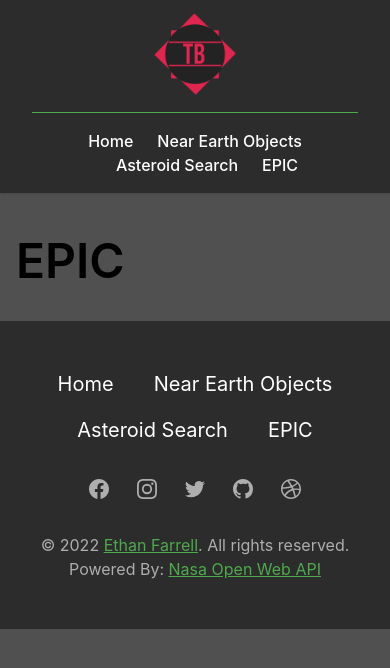
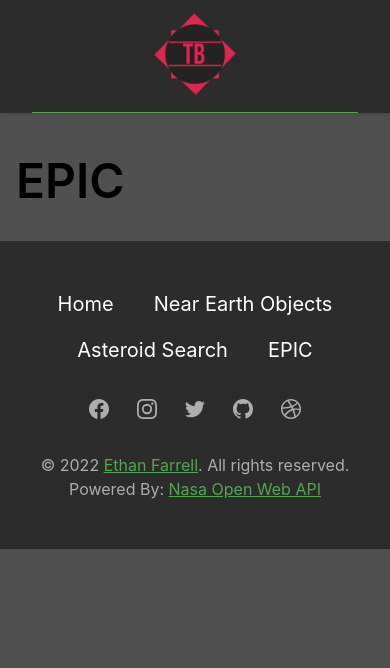
Before and after one commit to Trailblazer780/react-nasa-api-v2, a React (Create React App) app: page /epic in a window 390 px wide. Shown: the top 668 px of the page. Built offline with nearby package versions, Linux system fonts and the light colour scheme.

Commit message:
animations & styling added

```diff
--- a/package.json
+++ b/package.json
@@ -11,6 +11,8 @@
     "@types/react": "^18.0.21",
     "@types/react-dom": "^18.0.6",
     "@types/react-router-dom": "^5.3.3",
+    "animate.css": "^4.1.1",
+    "aos": "^2.3.4",
     "react": "^18.2.0",
     "react-dom": "^18.2.0",
     "react-loader-spinner": "^5.3.4",
@@ -44,6 +46,7 @@
     ]
   },
   "devDependencies": {
+    "@types/aos": "^3.0.4",
     "autoprefixer": "^10.4.12",
     "postcss": "^8.4.18",
     "tailwindcss": "^3.2.1"
--- a/src/App.tsx
+++ b/src/App.tsx
@@ -1,5 +1,7 @@
+import {useEffect} from 'react';
 import {Routes, Route} from 'react-router-dom';
 import "./App.css";
+import 'animate.css';
 import Header from './components/Header/Header';
 import Home from "./components/Pages/Home";
 import NearEarthAsteroids from './components/Pages/NearEarthAsteroids';
@@ -8,9 +10,14 @@ import EPIC from './components/Pages/EPIC';
 import Asteroid from './components/Pages/Asteroid';
 import Error from './components/Pages/Error';
 import Footer from './components/Footer';
+import AOS from 'aos';
+import 'aos/dist/aos.css';
 
 function App() {
 
+  useEffect(() => {
+    AOS.init();
+  }, [])
 
   return (
     <>
--- a/src/components/Footer/index.tsx
+++ b/src/components/Footer/index.tsx
@@ -1,27 +1,27 @@
-import { Link } from "react-router-dom";
+import { NavLink, Link } from "react-router-dom";
 
 import "./Footer.css";
 
 const Footer:React.FC = () => {
 
     return (
-        <footer className="bg-gray-700">
-            <div className="mx-auto max-w-7xl overflow-hidden py-12 px-4 sm:px-6 lg:px-8">
+        <footer className="bg-gray-700 bottom-0">
+            <div className="mx-auto max-w-7xl overflow-hidden py-12 px-4 sm:px-6 lg:px-8 animate__animated animate__fadeIn animate__delay-4s">
                 <nav className="-mx-5 -my-2 flex flex-wrap justify-center" aria-label="Footer">
                     <div className="px-5 py-2">
-                        <Link to="/" className="text-white text-xl hover-underline-animation">Home</Link>
+                        <NavLink to="/" className="text-white text-xl hover-underline-animation">Home</NavLink>
                     </div>
 
                     <div className="px-5 py-2">
-                        <Link to="/near-earth-objects" className="text-white text-xl hover-underline-animation">Near Earth Objects</Link>
+                        <NavLink to="/near-earth-objects" className="text-white text-xl hover-underline-animation">Near Earth Objects</NavLink>
                     </div>
 
                     <div className="px-5 py-2">
-                        <Link to="/asteroid-serach" className="text-white text-xl hover-underline-animation">Asteroid Search</Link>
+                        <NavLink to="/asteroid-serach" className="text-white text-xl hover-underline-animation">Asteroid Search</NavLink>
                     </div>
 
                     <div className="px-5 py-2">
-                        <Link to="/epic" className="text-white text-xl hover-underline-animation">EPIC</Link>
+                        <NavLink to="/epic" className="text-white text-xl hover-underline-animation">EPIC</NavLink>
                     </div>
                 </nav>
                 <div className="mt-8 flex justify-center space-x-6">
--- a/src/components/Header/Header.tsx
+++ b/src/components/Header/Header.tsx
@@ -1,6 +1,5 @@
 import { NavLink, useMatch } from 'react-router-dom';
 import Logo from '../../assets/logo.png';
-
 import './Header.css';
 
 const INACTIVE_LINK_STYLES:string = 'text-2xl text-white hover:text-indigo-50 hover-underline-animation';
@@ -10,7 +9,7 @@ const Header = () => {
 
 
     return (
-        <header className="fixed relative w-full bg-gray-700 z-50 shadow lg:bg-opacity-80 lg:backdrop-filter lg:backdrop-blur-lg">
+        <header className="sticky top-0 w-full bg-gray-700 z-50 shadow lg:bg-opacity-80 lg:backdrop-filter lg:backdrop-blur-lg lg:border-b-2 lg:border-primary-500 animate__animated animate__fadeIn">
             <div className='container blur-none'>
                 <nav className="px-4 sm:px-6 lg:px-8" aria-label="Top">
                     <div className="flex w-full items-center justify-center border-b border-primary-500 py-2 lg:border-none">
@@ -29,14 +28,14 @@ const Header = () => {
                             </div>
                         </div>
                     </div>
-                    <div className="flex flex-wrap justify-center space-x-6 py-4 lg:hidden">
+                    {/* <div className="flex flex-wrap justify-center space-x-6 py-4 lg:hidden">
                         <NavLink to="/" className="text-base font-medium text-white hover:text-indigo-50">Home</NavLink>
                         <NavLink to="/near-earth-objects" className="text-base font-medium text-white hover:text-indigo-50">Near Earth Objects</NavLink>
 
                         <NavLink to="/asteroid-serach" className="text-base font-medium text-white hover:text-indigo-50">Asteroid Search</NavLink>
 
                         <NavLink to="/epic" className="text-base font-medium text-white hover:text-indigo-50">EPIC</NavLink>
-                    </div>
+                    </div> */}
                 </nav>
             </div>
         </header>
--- a/src/components/Home/APOD.tsx
+++ b/src/components/Home/APOD.tsx
@@ -1,4 +1,5 @@
 import { APODData } from "../../tools/data.model";
+
 
 type Props ={
     data:APODData,
@@ -7,24 +8,25 @@ type Props ={
 
 const APOD:React.FC<Props> = (props) => {
 
+
     return (
         <div className="container relative py-8">
-            <div className="flex flex-col justify-center items-center py-2">
-                <div className="px-6 pb-8 w-full rounded-xl shadow-lg border bg-gray-700 border-gray-700">
-                    <h1 className="text-center m-2 text-2xl lg:text-4xl font-bold tracking-tight text-primary-500">Astronomy Picture of the Day</h1>
-                    <h2 className="text-center m-2 text-xl lg:text-2xl text-gray-700 dark:text-gray-400">Todays date is: {props.data.date}</h2>
-                    <h2 className="text-white text-center m-2">{props.data.title}</h2>
+            <div className="relative flex flex-col justify-center items-center py-2">
+                <div className="px-6 pb-8 w-full rounded-xl shadow-lg border bg-gray-700 border-primary-500 animate__animated animate__fadeIn">
+                    <h1 className="animate__animated animate__fadeIn text-center mb-2 text-2xl lg:text-4xl font-bold tracking-tight text-primary-500">Astronomy Picture of the Day</h1>
+                    <h2 className="animate__animated animate__fadeIn animate__delay-1s text-center m-2 text-xl lg:text-2xl text-gray-700 dark:text-gray-400">Todays date is: {props.data.date}</h2>
+                    <h2 className="animate__animated animate__fadeIn animate__delay-2s text-white text-center m-2">{props.data.title}</h2>
                 </div>
             </div>
-            <div className="flex justify-center py-8">
-                <div className="px-10 py-10 w-max rounded-xl shadow-lg border bg-gray-500 border-gray-500 transition duration-300 hover:scale-125">
+            <div className="relative flex justify-center py-8 animate__animated animate__fadeIn animate__delay-3s z-20">
+                <div className="px-10 py-10 w-max rounded-xl shadow-lg border bg-gray-600 border-primary-500 transition duration-300 hover:scale-125">
                     {props.data.media_type === "image" ? <a href={props.data.hdurl} target="_blank" rel="noreferrer"><img className="" alt="" src={props.data.url} onLoad={() => {props.setLoading(false)}}/></a> : <iframe className="APOD" width="853" height="505" src="https://www.youtube.com/embed/NS71ppsk7n0?rel=0" onLoad={() => {props.setLoading(false)}}> </iframe>}
                 </div>
             </div>
-            <div className="flex flex-col justify-center items-center py-2">
-                <div className="px-6 pb-8 w-full rounded-xl shadow-lg border bg-gray-700 border-gray-700">
+            <div className="relative flex flex-col justify-center items-center py-2">
+                <div className="px-6 pb-8 w-full rounded-xl shadow-lg border bg-gray-700 border-primary-500" data-aos="fade-up">
                     <h2 className="text-center m-2 text-4xl text-primary-500">Photo Explaination</h2>
-                    <p className="text-white text-xl">{props.data.explanation}</p>
+                    <p className="text-white text-xl ">{props.data.explanation}</p>
                 </div>
             </div>
         </div>
--- a/src/components/Home/index.tsx
+++ b/src/components/Home/index.tsx
@@ -34,7 +34,7 @@ const HomeComponent:React.FC<Props> = (props) => {
 
     if (!data) {
         return (
-            <p>no data</p>
+            <div></div>
         )
     }
 
```
Also changed, not shown: 1 other file (tests, documents, lock files or other folders).
